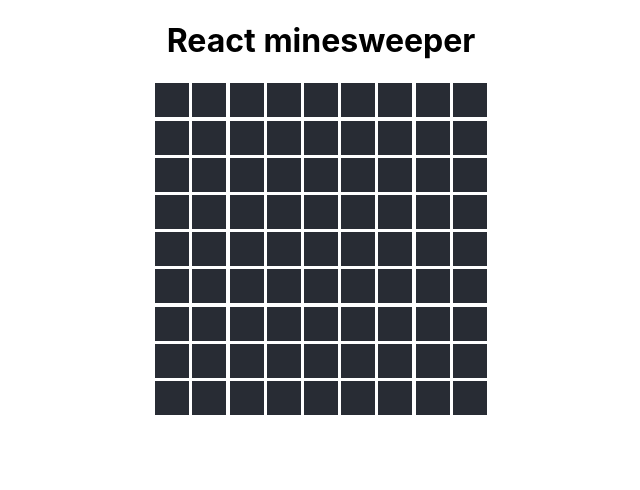
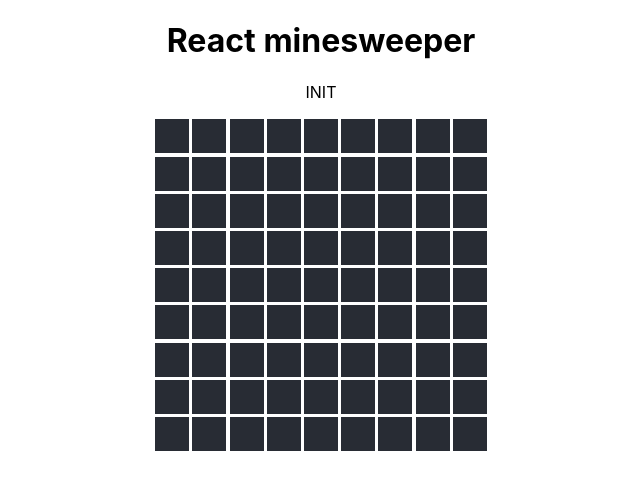
Before and after one commit to ksugimori/react-minesweeper, a React (Create React App) app: page / in a window 1280 px wide. Shown: the top 490 px of the page, without its empty margins (319-959 px from the left). Built offline with nearby package versions, Linux system fonts and the light colour scheme.

Commit message:
ゲームの終了判定を実装

```diff
--- a/src/App.tsx
+++ b/src/App.tsx
@@ -1,11 +1,16 @@
 import React from 'react';
+import { useSelector } from 'react-redux';
 import './App.scss';
 import MsField from './components/MsField';
+import { selectStatus } from './features/game/gameSlice';
 
 function App() {
+  const status = useSelector(selectStatus);
+
   return (
     <div className="App">
       <h1>React minesweeper</h1>
+      <p>{status}</p>
       <MsField />
     </div>
   );
--- a/src/app/App.interface.ts
+++ b/src/app/App.interface.ts
@@ -1,4 +1,6 @@
 import Point from "../models/Point";
+
+export type Status = 'INIT' | 'PLAY' | 'WIN' | 'LOSE'
 
 /**
  * 基本設定
@@ -15,6 +17,9 @@ export type Setting = {
  * ゲームの状態
  */
 export interface GameState {
+  /** ステータス */
+  status: Status;
+
   /** 設定 */
   setting: Setting;
 
--- a/src/components/MsField.tsx
+++ b/src/components/MsField.tsx
@@ -4,10 +4,11 @@ import Field from '../models/Field';
 import Point from '../models/Point';
 import MsCell from "./MsCell";
 import {
+  selectStatus,
+  selectSetting,
   selectMinePoints,
   selectFlagPoints,
   selectOpenPoints,
-  selectSetting,
   setOpenPoints,
   setFlagPoints
 } from '../features/game/gameSlice';
@@ -22,6 +23,7 @@ export default function MsField() {
 
   const dispatch = useDispatch();
 
+  const status = useSelector(selectStatus);
   const setting = useSelector(selectSetting);
   const minePoints = useSelector(selectMinePoints);
   const flagPoints = useSelector(selectFlagPoints);
@@ -31,6 +33,9 @@ export default function MsField() {
   const [queue, setQueue] = useState<Point[]>([]);
 
   const field = buildField(setting, minePoints, flagPoints, openPoints);
+  if (status === 'WIN' || status === 'LOSE') {
+    field.cells.flat().forEach(cell => cell.isOpen = true);
+  }
 
   // キューに値が入っている場合はそれらを開く
   useEffect(() => {
--- a/src/features/game/gameSlice.ts
+++ b/src/features/game/gameSlice.ts
@@ -13,6 +13,7 @@ const defaultMines: Point[] = [
 ]
 
 const initialState: GameState = {
+  status: 'INIT',
   setting: {
     width: 9,
     height: 9
@@ -28,6 +29,13 @@ const gameSlice = createSlice({
   reducers: {
     setOpenPoints: (state, action: PayloadAction<Point[]>) => {
       state.openPoints = action.payload;
+
+      const totalCells = state.setting.width * state.setting.height;
+      if (state.openPoints.length === totalCells - state.minePoints.length) {
+        state.status = 'WIN';
+      } else if (overwrap(state.openPoints, state.minePoints)) {
+        state.status = 'LOSE';
+      }
     },
     setFlagPoints: (state, action: PayloadAction<Point[]>) => {
       state.flagPoints = action.payload;
@@ -45,7 +53,22 @@ export const { setOpenPoints, setFlagPoints } = gameSlice.actions;
 //
 // Selectors
 //
+export const selectStatus = (state: MsRootState) => state.game.status;
 export const selectSetting = (state: MsRootState) => state.game.setting;
 export const selectMinePoints = (state: MsRootState) => state.game.minePoints;
 export const selectOpenPoints = (state: MsRootState) => state.game.openPoints;
 export const selectFlagPoints = (state: MsRootState) => state.game.flagPoints;
+
+
+//
+// TODO: これどこに置く？
+//
+function overwrap(arr1: Point[], arr2: Point[]): boolean {
+  for (const p of arr1) {
+    if (arr2.filter(e => e.x === p.x).some(e => e.y === p.y)) {
+      return true;
+    }
+  }
+
+  return false;
+}
```
